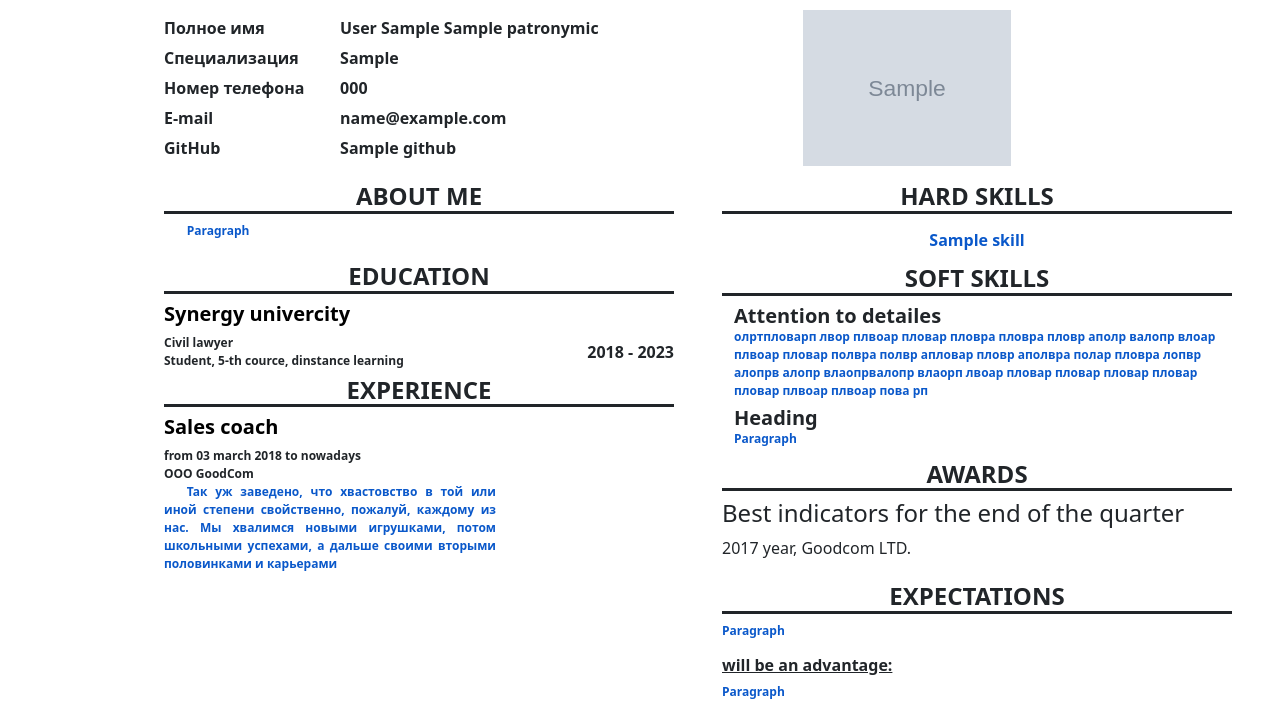
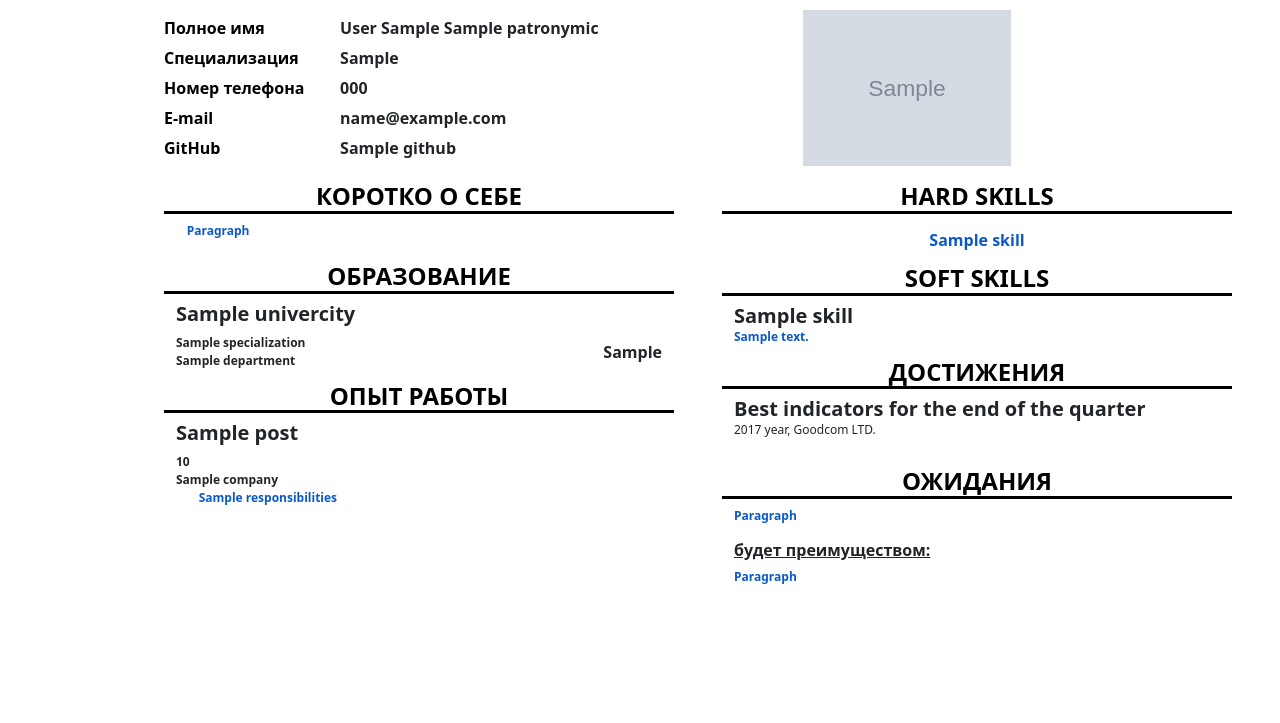
Before and after one commit to ilyashirko/portfolio, a Django app: template main/templates/resume.html in a window 1280 px wide. Shown: the part 90-813 px from the top of the page. After the commit the page ends 674 px from the top, so only its background shows below. Run offline with Django 4.2, Linux system fonts and the light colour scheme; the template is opened without the code that fills it: most values are stand-ins (such as "Sample title", 1, 10 or a date in 2020); grey boxes marked "Sample" are stand-in pictures; some libraries are stand-ins or nearby versions.

Commit message:
load univercity, places of work and soft skills

```diff
--- a/main/admin.py
+++ b/main/admin.py
@@ -44,7 +44,7 @@ class PersonAdmin(SortableAdminBase, admin.ModelAdmin):
 
 @admin.register(Resume)
 class ResumeAdmin(admin.ModelAdmin):
-    raw_id_fields = ('soft_skills', 'hard_skills')
+    raw_id_fields = ('soft_skills', 'hard_skills', 'places_of_work')
 
 
 @admin.register(HardSkill)
--- a/main/templates/resume.html
+++ b/main/templates/resume.html
@@ -75,71 +75,77 @@
             <div class="col-lg-6 h-auto">
                 <div class="row h-auto" style="margin-right: 0;margin-left: 0;margin-top: 6px;margin-bottom: 6px;">
                     <div class="col">
-                        <h4 style="text-align: center;border-bottom-style: solid;"><strong>ABOUT ME</strong></h4>
+                        <h4 class="table_of_contents"><strong>КОРОТКО О СЕБЕ</strong></h4>
                         <p style="color: var(--bs-link-hover-color);font-weight: bold;font-size: 12px;text-align: justify; text-indent: 6mm;">Paragraph</p>
                     </div>
                 </div>
                 <div class="row h-auto" style="margin-right: 0;margin-left: 0;margin-top: 6px;margin-bottom: 6px;">
                     <div class="col">
-                        <h4 style="text-align: center;border-bottom-style: solid;"><strong>EDUCATION</strong></h4>
-                        <div class="row">
+                        <h4 class="table_of_contents"><strong>ОБРАЗОВАНИЕ</strong></h4>
+                        {% for univercity in higher_education %}
+                            <div class="row h-auto" style="margin-right: 0;margin-left: 0;margin-top: 6px;margin-bottom: 6px;">
                                 <div class="col">
-                                <h5 style="font-weight: bold;color: var(--bs-black);">Synergy univercity</h5>
+
+                                    <h5 style="font-weight: bold;">{{ univercity.title }}</h5>
                                     <div class="row">
                                         <div class="col-lg-8">
                                             <div class="row">
                                                 <div class="col">
-                                                <p style="margin-bottom: 0;font-size: 12px;font-weight: bold;">Civil lawyer</p>
+                                                    <p style="margin-bottom: 0;font-size: 12px;font-weight: bold;">{{ univercity.specialization }}</p>
                                                 </div>
                                             </div>
                                             <div class="row">
                                                 <div class="col">
-                                                <p style="margin: 0;font-size: 12px;font-weight: bold;">Student, 5-th cource, dinstance learning</p>
+                                                    <p style="margin: 0;font-size: 12px;font-weight: bold;">{{ univercity.department }}</p>
                                                 </div>
                                             </div>
                                         </div>
                                         <div class="col">
-                                        <p style="margin: 0;margin-top: 6px;margin-bottom: 6px;text-align: right;font-weight: bold;">2018 - 2023</p>
+                                            <p style="margin: 0;margin-top: 6px;margin-bottom: 6px;text-align: right;font-weight: bold;">{{ univercity.education_period }}</p>
+                                        </div>
+                                    </div>
+
+                                </div>
+                            </div>
+                        {% endfor %}
+                    </div>
+                </div>
+                <div class="row h-auto" style="margin-right: 0;margin-left: 0;margin-top: 6px;margin-bottom: 6px;">
+                    <div class="col">
+                        <h4 class="table_of_contents"><strong>ОПЫТ РАБОТЫ</strong></h4>
+                        {% for place in places_of_work %}
+                            <div class="row h-auto" style="margin-right: 0;margin-left: 0;margin-top: 6px;margin-bottom: 6px;">
+                                <div class="col">
+                                    <h5 style="font-weight: bold;">{{ place.post }}</h5>
+                                    <div class="row">
+                                        <div class="col-lg-12 col-xxl-12">
+                                            <div class="row">
+                                                <div class="col">
+                                                    <p style="margin-bottom: 0;font-size: 12px;font-weight: bold;">{{ place.duration }}</p>
+                                                </div>
+                                            </div>
+                                            <div class="row">
+                                                <div class="col">
+                                                    <p style="margin: 0;font-size: 12px;font-weight: bold;">{{ place.company }}</p>
+                                                </div>
+                                            </div>
+                                            <div class="row">
+                                                <div class="col">
+                                                    <p style="font-size: 12px;color: var(--bs-link-hover-color);font-weight: bold;text-indent: 6mm;text-align: justify;">{{ place.responsibilities }}<br></p>
                                                 </div>
                                             </div>
                                         </div>
                                     </div>
                                 </div>
                             </div>
-                <div class="row h-auto" style="margin-right: 0;margin-left: 0;margin-top: 6px;margin-bottom: 6px;">
-                    <div class="col">
-                        <h4 style="text-align: center;border-bottom-style: solid;"><strong>EXPERIENCE</strong></h4>
-                        <div class="row" style="margin-top: 6px;margin-bottom: 6px;">
-                            <div class="col">
-                                <h5 style="font-weight: bold;color: var(--bs-black);">Sales coach</h5>
-                                <div class="row">
-                                    <div class="col-lg-8 col-xxl-12">
-                                        <div class="row">
-                                            <div class="col">
-                                                <p style="margin-bottom: 0;font-size: 12px;font-weight: bold;">from 03 march 2018 to nowadays</p>
-                                            </div>
-                                        </div>
-                                        <div class="row">
-                                            <div class="col">
-                                                <p style="margin: 0;font-size: 12px;font-weight: bold;">OOO GoodCom</p>
-                                            </div>
-                                        </div>
-                                        <div class="row">
-                                            <div class="col">
-                                                <p style="font-size: 12px;color: var(--bs-link-hover-color);font-weight: bold;text-indent: 6mm;text-align: justify;">Так уж заведено, что хвастовство в той или иной степени свойственно, пожалуй, каждому из нас. Мы хвалимся новыми игрушками, потом школьными успехами, а дальше своими вторыми половинками и карьерами<br></p>
-                                            </div>
-                                        </div>
-                                    </div>
-                                </div>
-                            </div>
-                        </div>
+                        {% endfor %}
                     </div>
                 </div>
             </div>
             <div class="col-lg-6 h-auto">
                 <div class="row h-auto" style="margin-right: 0;margin-left: 0;margin-top: 6px;margin-bottom: 6px;">
                     <div class="col">
-                        <h4 style="text-align: center;border-bottom-style: solid;font-weight: bold;">HARD SKILLS</h4>
+                        <h4 class="table_of_contents"><strong>HARD SKILLS</strong></h4>
                         {% for row in hard_skills %}
                             <div class="row h-auto">
                                 {% for skill in row %}
@@ -154,38 +160,39 @@
                 </div>
                 <div class="row h-auto" style="margin-right: 0;margin-left: 0;margin-top: 6px;margin-bottom: 6px;">
                     <div class="col">
-                        <h4 style="text-align: center;border-bottom-style: solid;font-weight: bold;">SOFT SKILLS</h4>
+                        <h4 class="table_of_contents"><strong>SOFT SKILLS</strong></h4>
+                        {% for skill in soft_skills %}
                             <div class="row h-auto" style="margin-right: 0;margin-left: 0;margin-top: 6px;margin-bottom: 6px;">
                                 <div class="col">
-                                <h5 style="font-weight: bold;margin-bottom: 0;">Attention to detailes</h5>
-                                <p style="font-size: 12px;color: var(--bs-link-hover-color);font-weight: bold;margin: 0;">олртпловарп лвор плвоар пловар пловра пловра пловр аполр валопр влоар плвоар пловар полвра полвр апловар пловр аполвра полар пловра лопвр алопрв алопр влаопрвалопр влаорп лвоар пловар пловар пловар пловар пловар плвоар плвоар пова рп</p>
+                                    {% for title, description in skill.items %}
+                                        <h5 style="font-weight: bold;margin-bottom: 0;">{{ title }}</h5>
+                                        <p style="font-size: 12px;color: var(--bs-link-hover-color);font-weight: bold;margin: 0;">{{ description }}</p>
+                                    {% endfor %}
+                                </div>
+                            </div>
+                        {% endfor %}
                     </div>
                 </div>
                 <div class="row h-auto" style="margin-right: 0;margin-left: 0;margin-top: 6px;margin-bottom: 6px;">
                     <div class="col">
-                                <h5 style="font-weight: bold;margin-bottom: 0;">Heading</h5>
-                                <p style="font-size: 12px;color: var(--bs-link-hover-color);font-weight: bold;margin: 0;">Paragraph</p>
+                        <h4 class="table_of_contents"><strong>ДОСТИЖЕНИЯ</strong></h4>
+                        <div class="row h-auto" style="margin-right: 0;margin-left: 0;margin-top: 6px;margin-bottom: 6px;">
+                            <div class="col">
+                                <h5 style="font-weight: bold; margin-bottom: 0px;">Best indicators for the end of the quarter</h5>
+                                <p style="font-size: 12px;">2017 year, Goodcom LTD.</p>
                             </div>
                         </div>
                     </div>
                 </div>
                 <div class="row h-auto" style="margin-right: 0;margin-left: 0;margin-top: 6px;margin-bottom: 6px;">
                     <div class="col">
-                        <h4 style="text-align: center;border-bottom-style: solid;"><strong>AWARDS</strong></h4>
-                        <div class="row">
-                            <div class="col">
-                                <h4>Best indicators for the end of the quarter</h4>
-                                <p>2017 year, Goodcom LTD.</p>
+                        <h4 class="table_of_contents"><strong>ОЖИДАНИЯ</strong></h4>
+                        <div class="row h-auto" style="margin-right: 0;margin-left: 0;margin-top: 6px;margin-bottom: 6px;">
+                            <p style="font-size: 12px;color: var(--bs-link-hover-color);font-weight: bold;">Paragraph</p>
+                            <h6 style="font-weight: bold;text-decoration:  underline;">будет преимуществом:</h6>
+                            <p style="font-size: 12px;color: var(--bs-link-hover-color);font-weight: bold;">Paragraph</p>
+
                         </div>
-                        </div>
-                    </div>
-                </div>
-                <div class="row h-auto" style="margin-right: 0;margin-left: 0;margin-top: 6px;margin-bottom: 6px;">
-                    <div class="col">
-                        <h4 style="text-align: center;border-bottom-style: solid;"><strong>EXPECTATIONS</strong></h4>
-                        <p style="font-size: 12px;color: var(--bs-link-hover-color);font-weight: bold;">Paragraph</p>
-                        <h6 style="font-weight: bold;text-decoration:  underline;">will be an advantage:</h6>
-                        <p style="font-size: 12px;color: var(--bs-link-hover-color);font-weight: bold;">Paragraph</p>
                     </div>
                 </div>
             </div>
--- a/static/Style.css
+++ b/static/Style.css
@@ -7,4 +7,10 @@
     font-weight: bold;
     margin-bottom: 0;
     margin-left: 12px;
+    color: var(--bs-black);
 }
+.table_of_contents {
+    text-align: center;
+    color: var(--bs-black);
+    border-bottom-style: solid;
+}
```
Also changed, not shown: main/models.py (+35 -4 lines), main/views.py (+23 -1 lines), main/migrations/0013_softskill_description_softskill_person_and_more.py (added), main/migrations/0014_highereducation_department_alter_person_nickname.py (added), main/migrations/0015_alter_highereducation_finished_at_and_more.py (added), main/migrations/0016_resume_places_of_work_alter_person_nickname.py (added), main/migrations/0017_placeofwork_summary_alter_person_nickname_and_more.py (added). Lines whose indentation alone changed are shown as unchanged.
